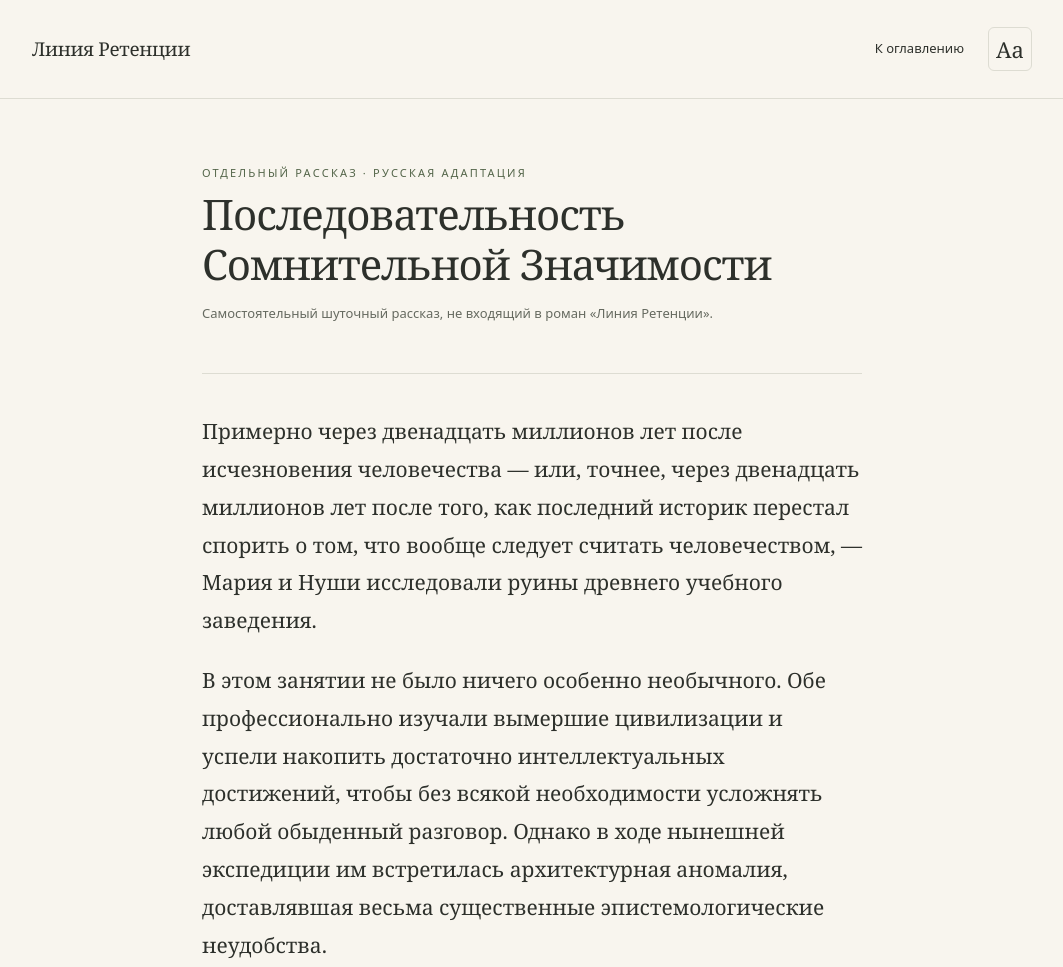
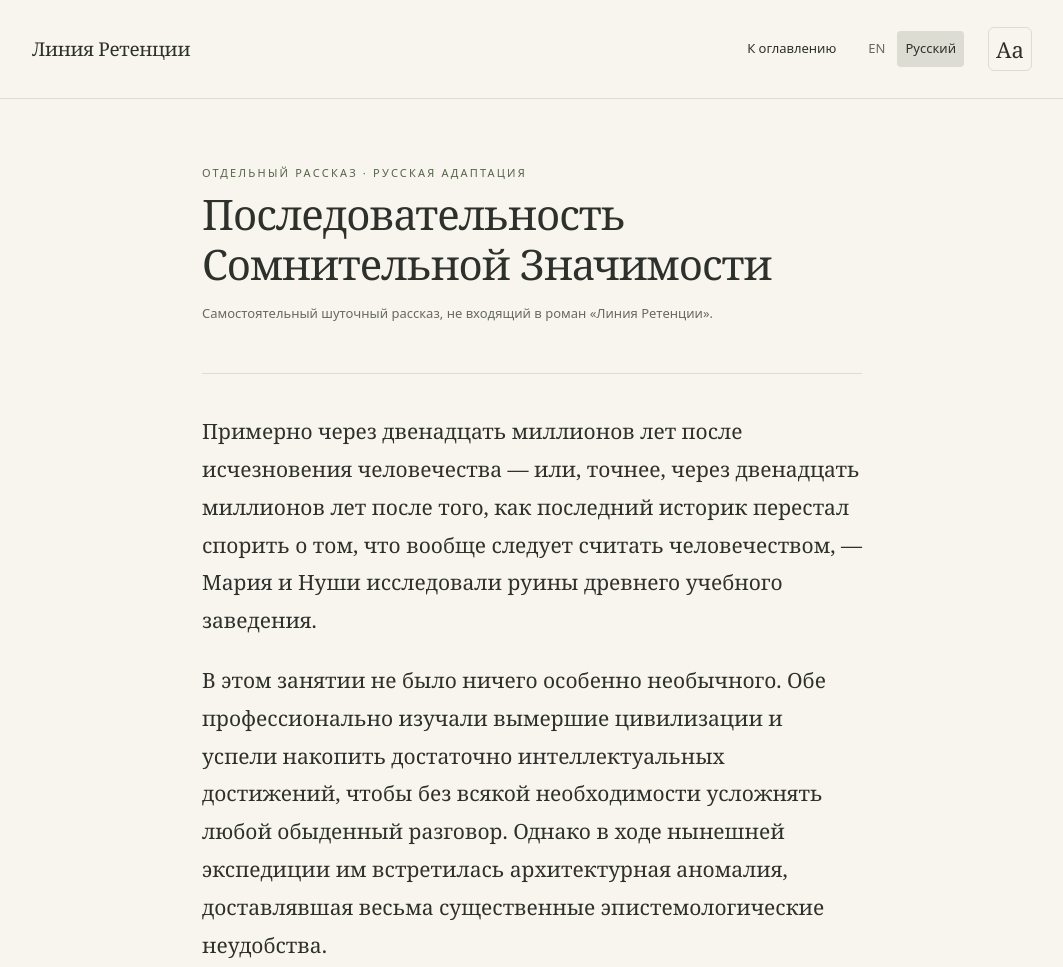
Before and after one commit to VaigotakuTheScientist/retention-line, a plain HTML site: page docs/questionable-sequence.ru.html in a window 1280 px wide. Shown: the top 967 px of the page, without its empty margins (108-1171 px from the left). Drawn offline with Linux system fonts and the light colour scheme.

Commit message:
Add English–Russian language toggle to story

```diff
--- a/docs/questionable-sequence.ru.html
+++ b/docs/questionable-sequence.ru.html
@@ -6,6 +6,8 @@
 <meta name="color-scheme" content="light dark">
 <meta name="description" content="Последовательность Сомнительной Значимости — отдельный юмористический рассказ, русская адаптация.">
 <title>Последовательность Сомнительной Значимости · Отдельный рассказ</title>
+<link rel="alternate" hreflang="en" href="questionable-sequence.html">
+<link rel="alternate" hreflang="ru" href="questionable-sequence.ru.html">
 <link rel="icon" type="image/svg+xml" href="assets/favicon.svg">
 <script src="assets/preferences.js"></script>
 <link rel="stylesheet" href="assets/style.css">
@@ -23,6 +25,7 @@
 <a class="wordmark" href="contents.ru.html">Линия Ретенции</a>
 <nav class="tools" aria-label="Настройки чтения">
 <a href="contents.ru.html">К оглавлению</a>
+<span class="language-switch" role="group" aria-label="Язык"><a href="questionable-sequence.html" lang="en" hreflang="en">EN</a><a href="questionable-sequence.ru.html" lang="ru" hreflang="ru" aria-current="true">Русский</a></span>
 <details class="settings">
 <summary aria-label="Настройки чтения">Aa</summary>
 <div class="settings-panel">
```
